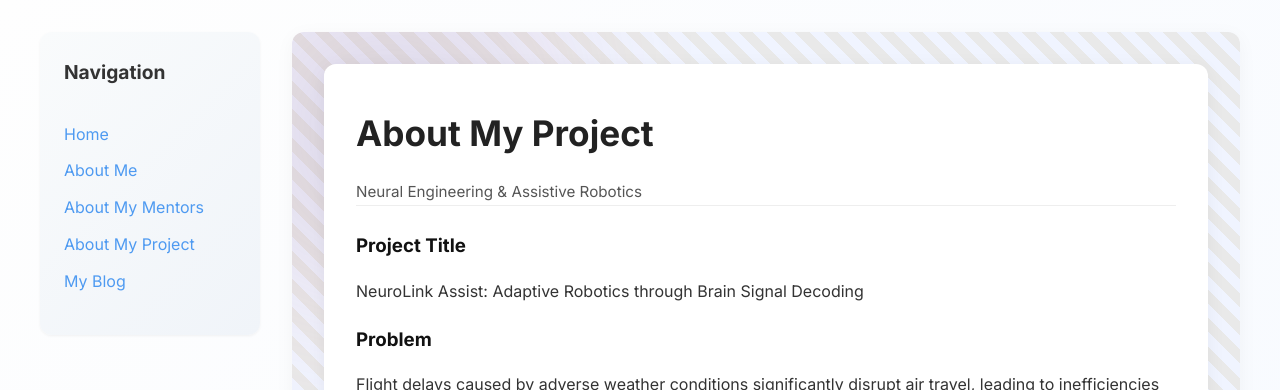
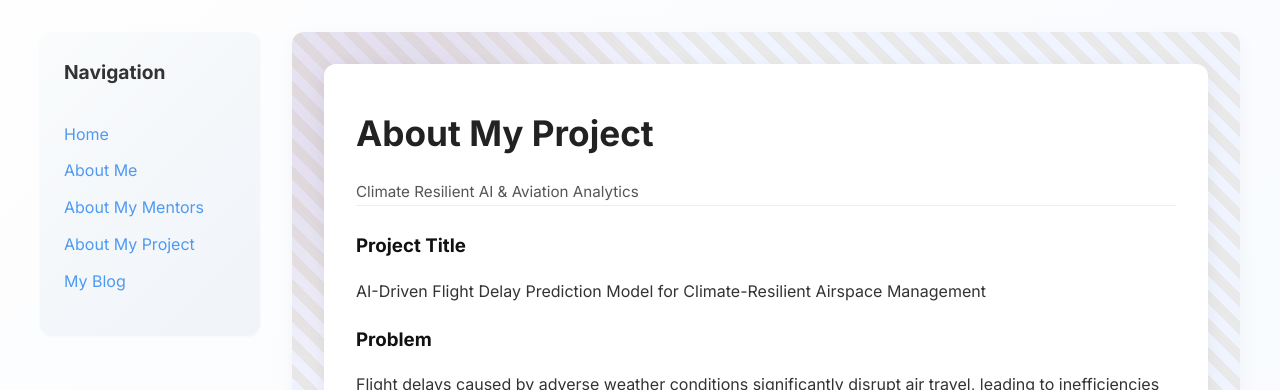
Before and after one commit to Tataj1/Tataj1.github.io, a Jekyll site: the page built from pages/about-my-project.md, in a window 1280 px wide. Shown: the top 390 px of the page. Built offline with Jekyll 4.4.1, drawn with Linux system fonts in a browser that asks for light colours.

Commit message:
Update about-my-project.md

```diff
--- a/pages/about-my-project.md
+++ b/pages/about-my-project.md
@@ -3,8 +3,8 @@ layout: project
 title: About My Project
 permalink: /about-my-project.html
 
-subtitle: Neural Engineering & Assistive Robotics
-project_title: "NeuroLink Assist: Adaptive Robotics through Brain Signal Decoding"
+subtitle: Climate Resilient AI & Aviation Analytics
+project_title: "AI-Driven Flight Delay Prediction Model for Climate-Resilient Airspace Management"
 
 problem: |
   Flight delays caused by adverse weather conditions significantly disrupt air travel, leading to inefficiencies and economic losses. With climate change increasing the frequency of extreme weather events, traditional delay management systems lack the predictive power and flexibility needed for modern airspace.
```
